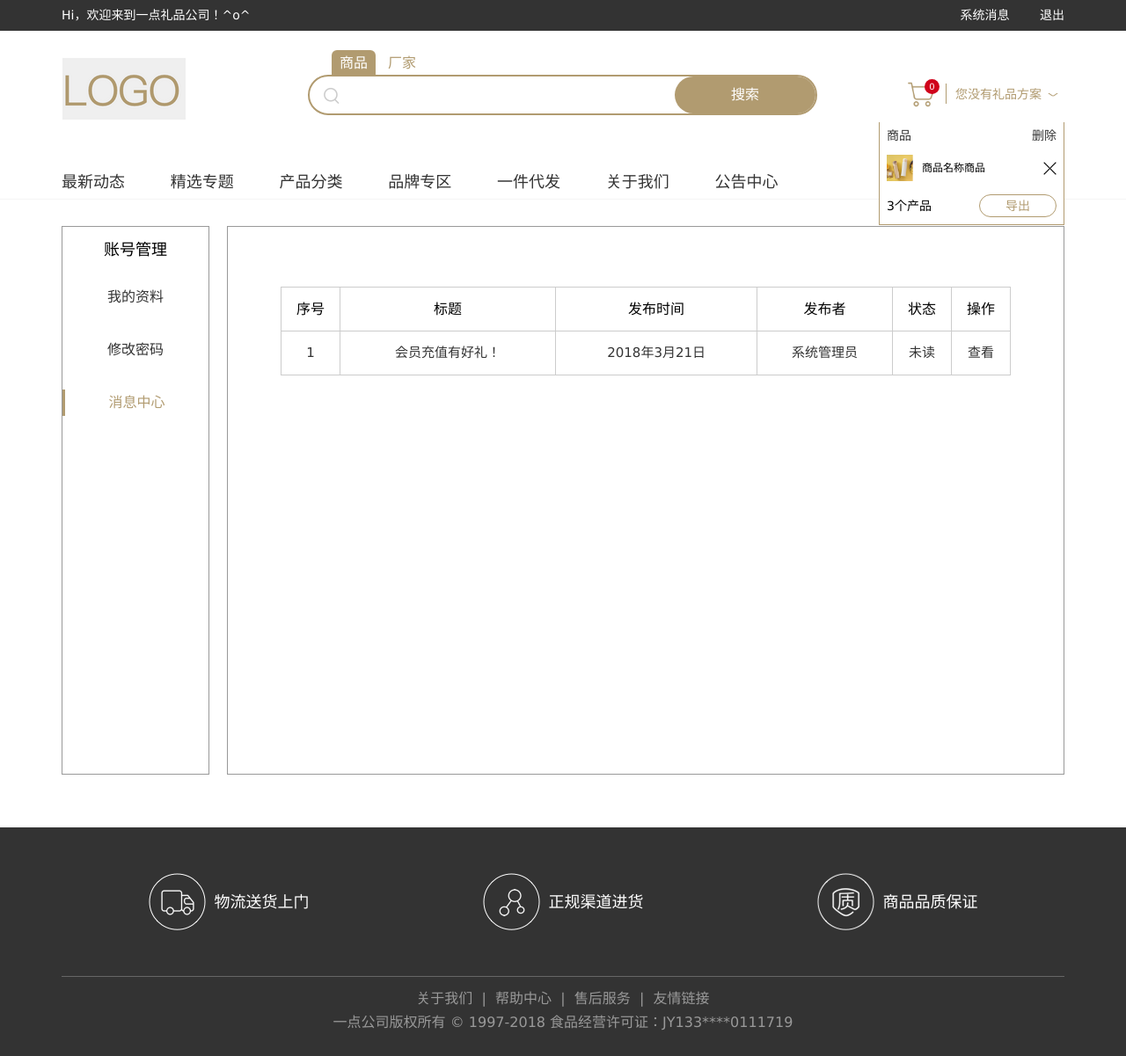
After one commit to ericwang1902/giftplatform, a Django app: page /usercenter/sysinfo in a window 1280 px wide. The commit adds this page. Shown: the whole page at 88% size. Run offline with Django 3.2, Linux system fonts and the light colour scheme; some libraries are stand-ins or nearby versions.

Commit message:
加上系统消息的页面

```diff
--- a/apps/gift_platform_site/urls.py
+++ b/apps/gift_platform_site/urls.py
@@ -4,7 +4,7 @@ from apps.gift_platform_site.views import IndexView
 from apps.gift_platform_site.views import MyaccountView,ModifyPwdView,logoutView, brands_list, categories_list, category_product_list, root_category_product_list, search_products
 from apps.gift_platform_site.views import search_supplier
 
-from apps.gift_platform_site.views import msgCenterView
+from apps.gift_platform_site.views import msgCenterView,sysinfoView
 
 app_name = 'gift_platform_site'
 
@@ -28,5 +28,6 @@ urlpatterns =  [
 
     path('usercenter/myaccount',MyaccountView.as_view(),name='myaccount'),
     path('usercenter/mpwd',ModifyPwdView.as_view(),name="modifypwd"),
+    path('usercenter/sysinfo',sysinfoView.as_view(),name='sysinfo')
 
 ]
--- a/apps/gift_platform_site/views.py
+++ b/apps/gift_platform_site/views.py
@@ -55,19 +55,32 @@ class LoginView(View):
             if user is not None and user.currentpoint!='ck':
                 # 如果用户不为空，则继续检查该账户类型，只能由商户登录进入
                 print(user.type)
-                if user.type == 'giftcompany':
-                    login(request, user)
-                    print("登陆成功")
-                    return redirect('/home')
-                    #return redirect('/usercenter/myaccount')
+                if user.authStatus ==True:
+                    if user.type == 'giftcompany':
+                        login(request, user)
+                        print("登陆成功")
+                        return redirect('/home')
+                    else:
+                        return render(request, 'sign/login.html', {
+                            'error_message': "用户名或者密码错误"
+                        })
                 else:
-                    return render(request, 'sign/login.html', {
-                        'error_message': "用户名或者密码错误"
-                    })
+                    if user.type == 'giftcompany':
+                        login(request, user)
+                        request.session["username"] = user.username
+                        request.session['info']="未通过认证，请重新上传"
+                        return redirect('/sign/reg3')
+                    else:
+                        return render(request, 'sign/login.html', {
+                            'error_message': "用户名或者密码错误"
+                        })
+
+
             elif user.currentpoint=='ck':
                 return render(request, 'sign/login.html', {
                     'sh_message': "请等待审核通过后再进行登录"
                 })
+
         else:
             return render(request, 'sign/login.html', {
                 'loginform': loginForm
@@ -159,7 +172,8 @@ class RegView2(View):
 class RegView3(View):
     def get(self,request):
         print(request.session["username"])
-        return render(request,'sign/reg3.html')
+        info = request.session['info']
+        return render(request,'sign/reg3.html',{'info':info})
     def post(self,request):
         username1 = request.session['username']
         usernow = UserProfile.objects.get(username=username1)
@@ -752,3 +766,7 @@ class msgCenterView(View):
                 return redirect('/sign/login')
         except:
             return render(request, 'sign/login.html')
+
+class sysinfoView(View):
+    def get(self,request):
+        return  render(request,'usercenter/sysinfo.html')
--- a/templates/share/base_layout_usercenter.html
+++ b/templates/share/base_layout_usercenter.html
@@ -9,7 +9,7 @@
             <span class="category-header">账号管理</span>
             <a {% ifequal request.path '/usercenter/myaccount' %}class="nav-item select" {% else %}class="nav-item"{% endifequal %}   href="{% url 'gift_platform_site:myaccount' %}">我的资料</a>
             <a {% ifequal request.path '/usercenter/mpwd' %}class="nav-item select"{% else %}class="nav-item"{% endifequal %} href="{% url 'gift_platform_site:modifypwd' %}">修改密码</a>
-            <a {% ifequal request.path '/usercenter/msg/' %}class="nav-item select"{% else %}class="nav-item" {% endifequal %} href="#">消息中心</a>
+            <a {% ifequal request.path '/usercenter/sysinfo' %}class="nav-item select"{% else %}class="nav-item" {% endifequal %} href="{% url 'gift_platform_site:sysinfo' %}">消息中心</a>
         </div>
     </div>
 {% block content1 %}
--- a/templates/share/base_layout_with_search.html
+++ b/templates/share/base_layout_with_search.html
@@ -13,7 +13,7 @@
         <span class="welcome">Hi，欢迎来到一点礼品公司！^o^</span>
         <div class="button-wrap">
             <a href="{% url 'gift_platform_site:myaccount' %}">{{ request.user.username }}</a>
-            <a class="acls" href="{% url 'gift_platform_site:myaccount' %}">系统消息</a>
+            <a class="acls" href="{% url 'gift_platform_site:sysinfo' %}">系统消息</a>
             <form hidden method="post" id="logoutform" action="{% url 'gift_platform_site:logoutv'%}">
                 <input name="logoutin" value="{{ request.user.username }}"/>
                 {% csrf_token %}
--- /dev/null
+++ b/templates/usercenter/sysinfo.html
@@ -0,0 +1,32 @@
+{% extends 'share/base_layout_usercenter.html' %}
+{% block title %}我的资料{% endblock %}
+
+
+
+{% block content1 %}
+    {% load static %}
+    <div class="right-content">
+        <div class="content">
+            <table class="msgcentertable">
+                <tr>
+                    <th>序号</th>
+                    <th>标题</th>
+                    <th>发布时间</th>
+                    <th>发布者</th>
+                    <th>状态</th>
+                    <th>操作</th>
+                </tr>
+                <tr>
+                    <td>1</td>
+                    <td>会员充值有好礼！</td>
+                    <td>2018年3月21日</td>
+                    <td>系统管理员</td>
+                    <td>未读</td>
+                    <td>查看</td>
+                </tr>
+
+            </table>
+        </div>
+    </div>
+
+{% endblock %}
```
Also changed, not shown: templates/sign/reg3.html (+5 -2 lines), media/images/authinfo/2/2018-04-07_23-36-26屏幕截图.png (added), media/images/authinfo/2/2018-04-07_23-36-26屏幕截图_fN6THEY.png (added).
